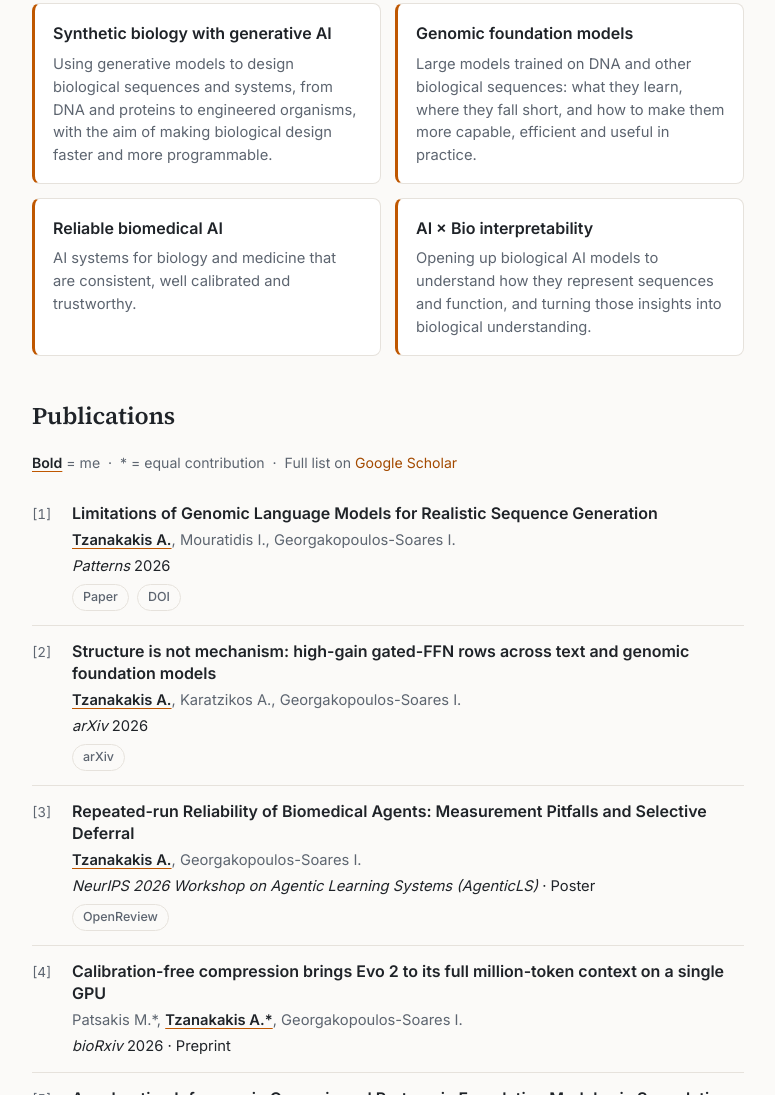
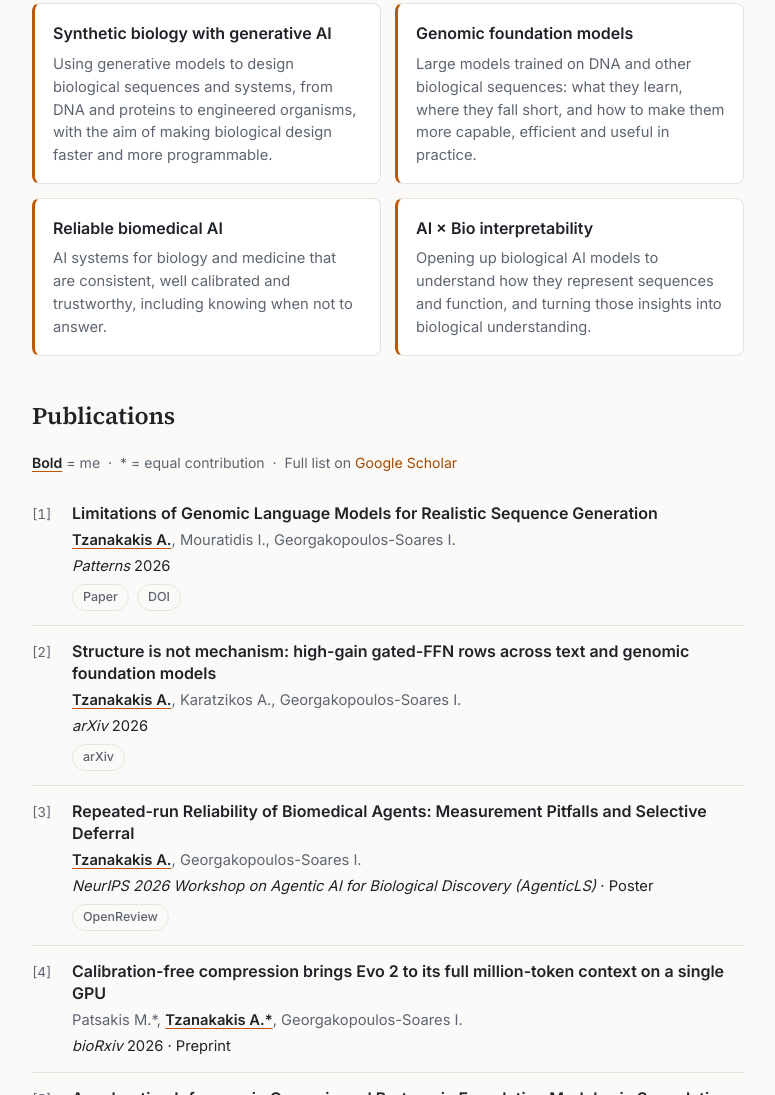
Before and after one commit to DocTzok/DocTzok.github.io, a plain HTML site: page index.html in a window 1280 px wide. Shown: the part 1312-2407 px from the top of the page, without its empty margins (424-1199 px from the left). Drawn offline with Linux system fonts and the light colour scheme.

Commit message:
Add files via upload

```diff
--- a/index.html
+++ b/index.html
@@ -133,7 +133,7 @@
           </div>
           <div class="card">
             <h3>Reliable biomedical AI</h3>
-            <p>AI systems for biology and medicine that are consistent, well calibrated and trustworthy.</p>
+            <p>AI systems for biology and medicine that are consistent, well calibrated and trustworthy, including knowing when not to answer.</p>
           </div>
           <div class="card">
             <h3>AI × Bio interpretability</h3>
@@ -168,7 +168,7 @@
           <li>
             <div class="pub-title">Repeated-run Reliability of Biomedical Agents: Measurement Pitfalls and Selective Deferral</div>
             <div class="pub-authors"><span class="me">Tzanakakis A.</span>, Georgakopoulos-Soares I.</div>
-            <div class="pub-venue"><span class="venue">NeurIPS 2026 Workshop on Agentic Learning Systems (AgenticLS)</span> · Poster</div>
+            <div class="pub-venue"><span class="venue">NeurIPS 2026 Workshop on Agentic AI for Biological Discovery (AgenticLS)</span> · Poster</div>
             <div class="pub-links">
               <a href="https://openreview.net/forum?id=icq3NnvCEV" target="_blank" rel="noopener">OpenReview</a>
             </div>
```
Also changed, not shown: 1 other file.
